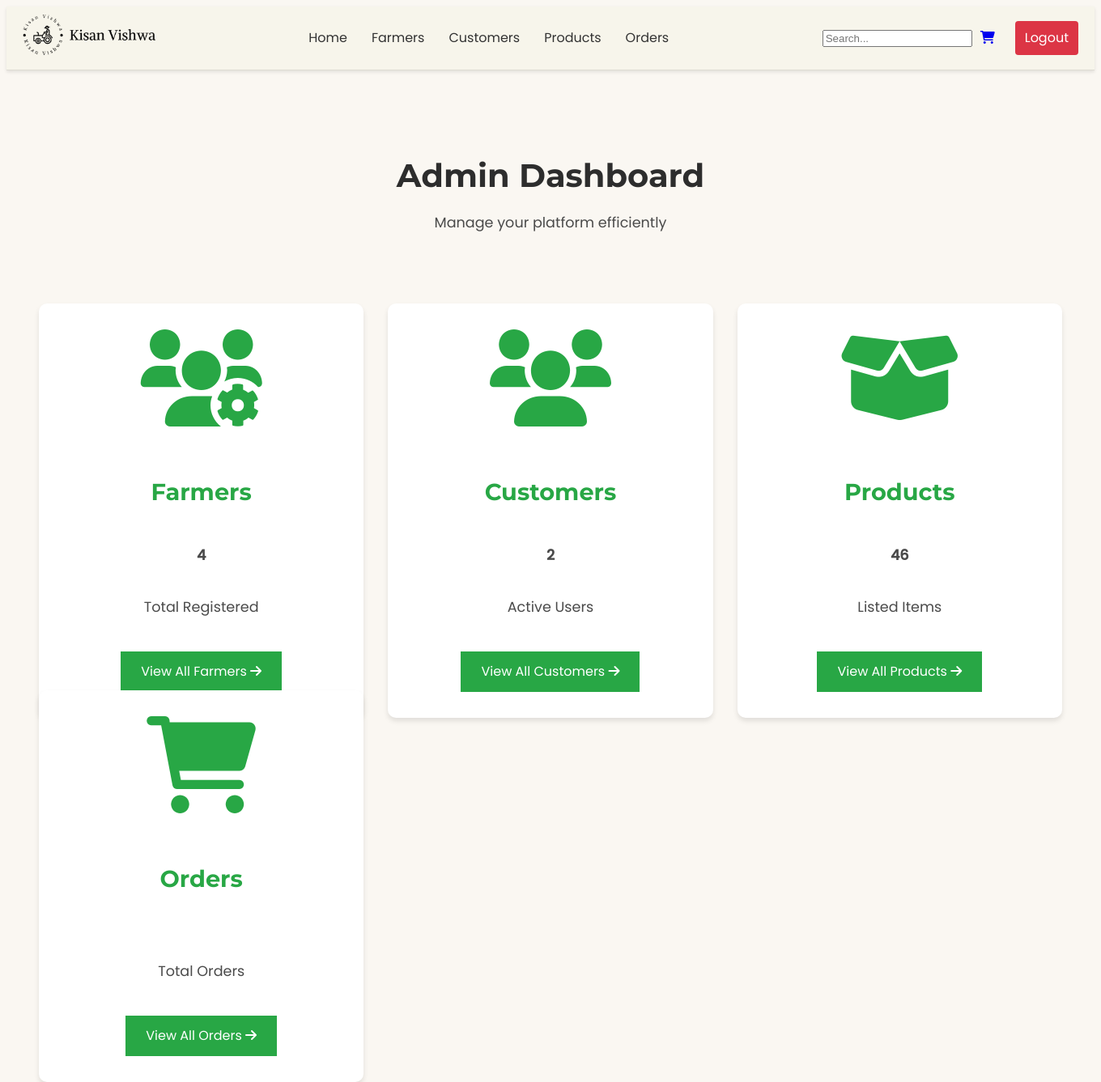
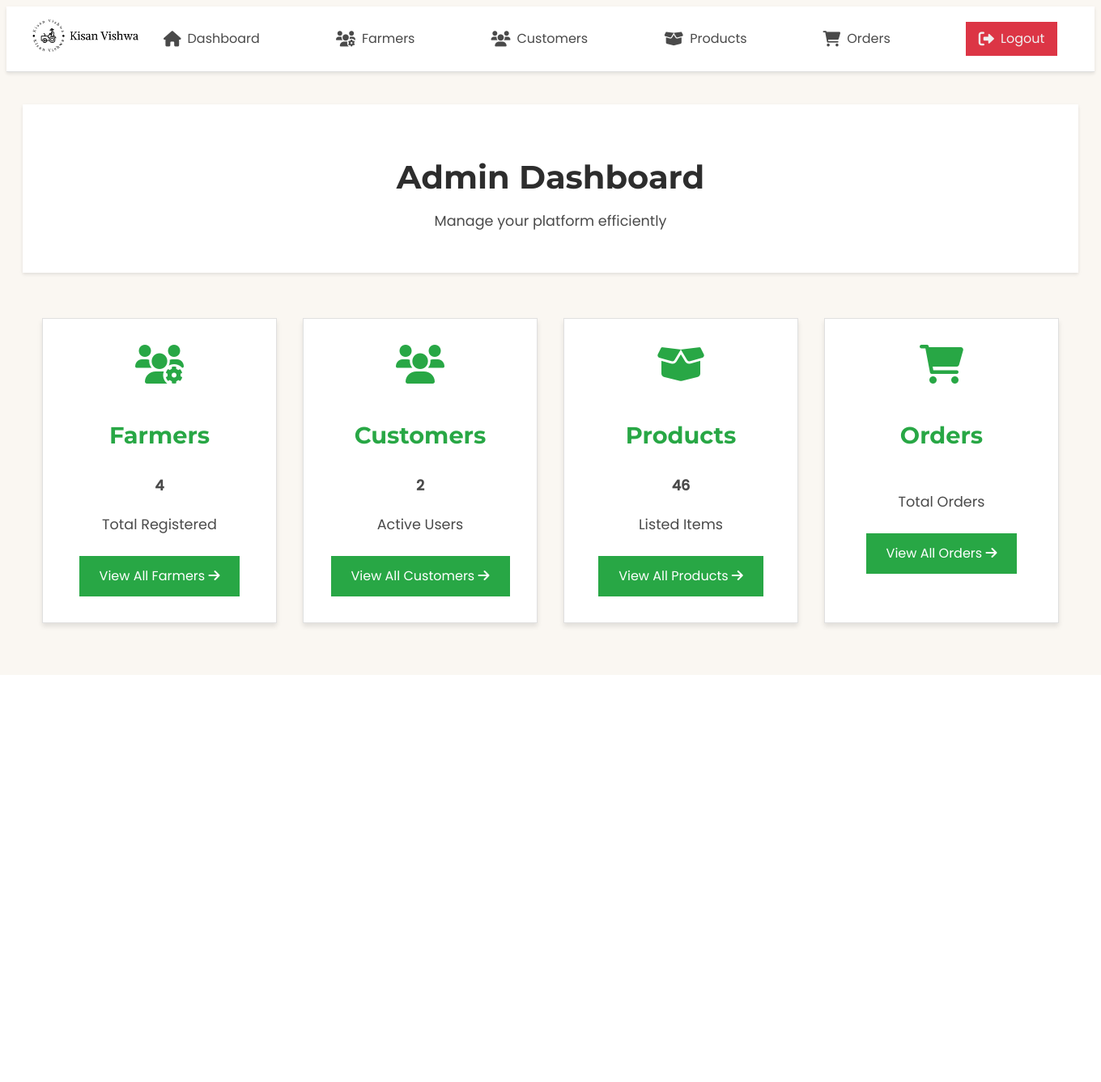
Before and after one commit to Leo-Stephen/Agri_Ecommerce, a Django app: page /custom-admin/admin_dashboard/ in a window 1360 px wide. Shown: the whole page at 81% size. After the commit the page ends 834 px from the top, so only its background shows below. Run offline with Django 5.2, Linux system fonts and the light colour scheme; a user stored in the database is signed in; data comes from the database, SQL or seed files in the repository; both versions use the stored data as it was after the commit; data that the repository does not hold is empty; parts of the project's set-up code (start-up, migrations or seed data) failed here and were passed over.

Commit message:
designed the admin html

```diff
--- a/static/css/admin.css
+++ b/static/css/admin.css
@@ -1,29 +1,26 @@
 /* Root Variables - Following Style Guide */
 :root {
-    /* Primary Colors */
+    /* Colors from STYLES.md */
     --primary-color: #28a745;
     --secondary-color: #218838;
     --background-color: #FAF7F2;
     --card-background: #ffffff;
-
-    /* Text Colors */
     --text-primary: #2D2D2D;
     --text-secondary: #4A4A4A;
     --text-gray: #555555;
     --text-light: #f0f0f0;
 
-    /* Shadows */
+    /* Shadows and Borders */
     --shadow-light: 0 2px 4px rgba(0, 0, 0, 0.1);
     --shadow-medium: 0 4px 6px rgba(0, 0, 0, 0.1);
     --shadow-heavy: 0 8px 16px rgba(0, 0, 0, 0.15);
+    --border-color: #e0e0e0;
 
-    /* Border Radius */
-    --radius-sm: 5px;
-    --radius-md: 10px;
-    --radius-lg: 16px;
-
-    /* Transitions */
-    --transition-speed: 0.2s;
+    /* Spacing */
+    --spacing-sm: 0.5rem;
+    --spacing-md: 1rem;
+    --spacing-lg: 1.5rem;
+    --spacing-xl: 2rem;
 }
 
 /* Base Styles */
@@ -41,18 +38,21 @@
     padding: 0 20px;
 }
 
-/* Dashboard Header */
+/* Enhanced Dashboard Header */
 .dashboard-header {
     text-align: center;
-    padding: 2rem 0 3rem;
+    padding: var(--spacing-xl) 0;
+    margin-bottom: var(--spacing-xl);
+    background: var(--card-background);
+    border-radius: var(--radius-lg);
+    box-shadow: var(--shadow-light);
 }
 
 .dashboard-header h1 {
     font-family: 'Montserrat', sans-serif;
     font-size: 2.5rem;
-    font-weight: 700;
     color: var(--text-primary);
-    margin-bottom: 0.75rem;
+    margin-bottom: var(--spacing-sm);
 }
 
 .subtitle {
@@ -61,31 +61,32 @@
     margin-top: 0;
 }
 
-/* Stats Grid */
+/* Enhanced Stats Grid */
 .stats {
     display: grid;
-    grid-template-columns: repeat(auto-fit, minmax(300px, 1fr));
-    gap: 30px;
-    padding: 20px;
+    grid-template-columns: repeat(auto-fit, minmax(280px, 1fr));
+    gap: var(--spacing-xl);
+    padding: var(--spacing-lg);
 }
 
-/* Stat Box Styles */
+/* Enhanced Stat Box */
 .stat-box {
     background: var(--card-background);
     border-radius: var(--radius-md);
-    padding: 2rem;
+    padding: var(--spacing-xl);
     box-shadow: var(--shadow-medium);
-    transition: all var(--transition-speed) ease;
+    border: 1px solid var(--border-color);
+    transition: all 0.3s ease;
     display: flex;
     flex-direction: column;
     align-items: center;
-    height: 100%;
-    justify-content: space-between;
+    text-align: center;
 }
 
 .stat-box:hover {
     transform: translateY(-5px);
     box-shadow: var(--shadow-heavy);
+    border-color: var(--primary-color);
 }
 
 .section-image {
@@ -166,13 +167,10 @@
 @media (max-width: 768px) {
     .stats {
         grid-template-columns: 1fr;
+        padding: var(--spacing-md);
     }
 
-    .container {
-        padding: 0 15px;
-    }
-
-    h1 {
+    .dashboard-header h1 {
         font-size: 2rem;
     }
 }
@@ -244,49 +242,135 @@
   color: #fff; /* Ensure text remains visible */
 }
 
-/* Search and Cart Area Alignment */
-.search-cart {
-  display: flex;
-  align-items: center;
-  gap: 10px; /* Adjust spacing between elements */
-}
-/* Enhanced Stat Box */
+/* Enhanced Stat Elements */
 .stat-icon {
-    font-size: 2.5rem;
     color: var(--primary-color);
-    margin-bottom: 1.5rem;
-    transition: transform var(--transition-speed) ease;
-}
-
-.stat-box:hover .stat-icon {
-    transform: scale(1.1);
-}
-
-.stat-content {
-    text-align: center;
+    margin-bottom: var(--spacing-lg);
+    transition: transform 0.3s ease;
 }
 
 .stat-count {
     font-size: 2.5rem;
     font-weight: 700;
     color: var(--text-primary);
-    margin: 1rem 0;
+    margin: var(--spacing-md) 0;
 }
 
 .stat-label {
     color: var(--text-secondary);
     font-size: 1rem;
-    margin-bottom: 1.5rem;
+    margin-bottom: var(--spacing-lg);
 }
 
+/* Enhanced Action Link */
 .stat-link {
     display: inline-flex;
     align-items: center;
-    gap: 0.5rem;
+    gap: var(--spacing-sm);
     background: var(--primary-color);
     color: var(--text-light);
-    padding: 0.875rem 1.5rem;
+    padding: var(--spacing-md) var(--spacing-xl);
     border-radius: var(--radius-sm);
     text-decoration: none;
+    transition: all 0.3s ease;
     margin-top: auto;
 }
+
+.stat-link:hover {
+    background: var(--secondary-color);
+    transform: translateY(-2px);
+}
+
+/* Admin Header Styles */
+.admin-header {
+    background: var(--card-background);
+    padding: var(--spacing-md) var(--spacing-xl);
+    display: flex;
+    justify-content: space-between;
+    align-items: center;
+    box-shadow: var(--shadow-light);
+    border-bottom: 1px solid var(--border-color);
+}
+
+/* Logo */
+.admin-header .logo img {
+    height: 40px;
+    width: auto;
+}
+
+/* Navigation */
+.admin-nav {
+    flex: 1;
+    display: flex;
+    justify-content: flex-end;
+}
+
+.admin-nav ul {
+    display: flex;
+    gap: var(--spacing-xl);
+    margin: 0;
+    padding: 0;
+    list-style: none;
+    align-items: center;
+}
+
+.nav-link {
+    display: flex;
+    align-items: center;
+    gap: var(--spacing-sm);
+    color: var(--text-secondary);
+    text-decoration: none;
+    padding: var(--spacing-sm) var(--spacing-md);
+    border-radius: var(--radius-sm);
+    transition: all 0.3s ease;
+}
+
+.nav-link i {
+    font-size: 1.2rem;
+}
+
+.nav-link:hover {
+    color: var(--primary-color);
+    background: rgba(40, 167, 69, 0.1);
+}
+
+.nav-link.active {
+    color: var(--primary-color);
+    background: rgba(40, 167, 69, 0.1);
+    font-weight: 500;
+}
+
+/* Logout Button */
+.logout-btn {
+    color: var(--text-light) !important;
+    background: #dc3545 !important;
+}
+
+.logout-btn:hover {
+    background: #c82333 !important;
+    transform: translateY(-2px);
+}
+
+/* Responsive Design */
+@media (max-width: 1024px) {
+    .nav-link span {
+        display: none;
+    }
+
+    .admin-nav ul {
+        gap: var(--spacing-md);
+    }
+}
+
+@media (max-width: 768px) {
+    .admin-header {
+        flex-direction: column;
+        gap: var(--spacing-md);
+        padding: var(--spacing-sm);
+    }
+
+    .admin-nav ul {
+        flex-wrap: wrap;
+        justify-content: center;
+    }
+}
--- a/templates/NavBar/AdminNavBar.html
+++ b/templates/NavBar/AdminNavBar.html
@@ -1,22 +1,47 @@
 {% load static %}
-<header>
+<header class="admin-header">
     <div class="logo">
         <img src="{% static 'images/kisan_vishwa_logo.png' %}" alt="Kisan Vishwa Logo">
     </div>
-    <nav>
+
+    <nav class="admin-nav">
         <ul>
-            <li><a href="{% url 'admin_dashboard' %}" class="{% if request.path == '/' %}active{% endif %}">Home</a></li>
-            <li><a href="{% url 'admin_farmer_list' %}" class="{% if request.path == '/farmers/' %}active{% endif %}">Farmers</a></li>
-            <li><a href="{% url 'admin_customer_list' %}" class="{% if request.path == '/customers/' %}active{% endif %}">Customers</a></li>
-            <li><a href="{% url 'admin_product_list' %}" class="{% if request.path == '/products/' %}active{% endif %}">Products</a></li>
-            <li><a href="{% url 'admin_order_list' %}" class="{% if request.path == '/orders/' %}active{% endif %}">Orders</a></li>
+            <li>
+                <a href="{% url 'admin_dashboard' %}" class="nav-link {% if request.path == '/' %}active{% endif %}">
+                    <i class="fas fa-home"></i>
+                    <span>Dashboard</span>
+                </a>
+            </li>
+            <li>
+                <a href="{% url 'admin_farmer_list' %}" class="nav-link {% if request.path == '/farmers/' %}active{% endif %}">
+                    <i class="fas fa-users-cog"></i>
+                    <span>Farmers</span>
+                </a>
+            </li>
+            <li>
+                <a href="{% url 'admin_customer_list' %}" class="nav-link {% if request.path == '/customers/' %}active{% endif %}">
+                    <i class="fas fa-users"></i>
+                    <span>Customers</span>
+                </a>
+            </li>
+            <li>
+                <a href="{% url 'admin_product_list' %}" class="nav-link {% if request.path == '/products/' %}active{% endif %}">
+                    <i class="fas fa-box-open"></i>
+                    <span>Products</span>
+                </a>
+            </li>
+            <li>
+                <a href="{% url 'admin_order_list' %}" class="nav-link {% if request.path == '/orders/' %}active{% endif %}">
+                    <i class="fas fa-shopping-cart"></i>
+                    <span>Orders</span>
+                </a>
+            </li>
+            <li>
+                <a href="{% url 'logout' %}" class="nav-link logout-btn">
+                    <i class="fas fa-sign-out-alt"></i>
+                    <span>Logout</span>
+                </a>
+            </li>
         </ul>
     </nav>
-    <div class="search-cart">
-        <form action="#" method="get">
-            <input type="text" name="q" placeholder="Search...">
-        </form>
-        <a href="#" class="cart-icon"><i class="fas fa-shopping-cart"></i></a>
-        <a href="{% url 'logout' %}" class="logout-btn">Logout</a>
-    </div>
 </header>
```
Also changed, not shown: db.sqlite3.
